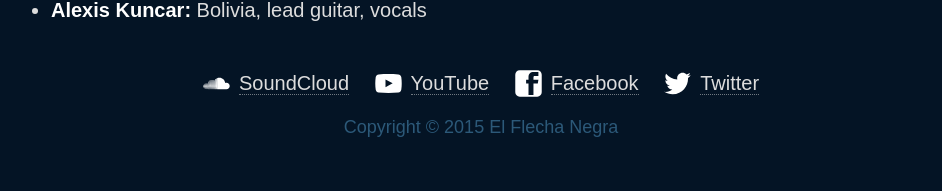
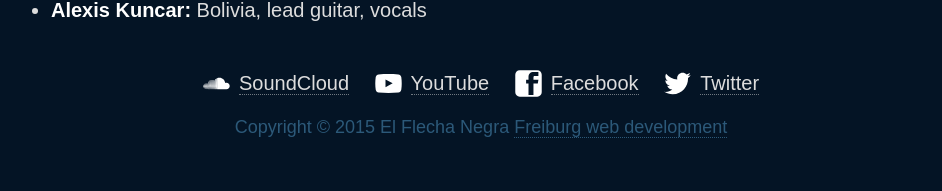
Before and after one commit to tatani/el-flecha-negra, a Jekyll site: the page built from index.md, in a window 1280 px wide. Shown: the part 1611-1802 px from the top of the page, without its empty margins (159-1101 px from the left). Built offline with Jekyll 4.4.1, drawn with Linux system fonts in a browser that asks for light colours; Markdown is read by kramdown in place of the engine named in the settings.

Commit message:
:link: add dev credit

```diff
--- a/_layouts/page.html
+++ b/_layouts/page.html
@@ -26,7 +26,7 @@
         <li class="facebook"><a href="https://www.google.com/url?q=https%3A%2F%2Fwww.facebook.com%2Fpages%2FEl-Flecha-Negra%2F1387897221512304&amp;sa=D&amp;sntz=1&amp;usg=AFQjCNHDYt-GHz0v97pSlUzQ9VoDqPBN3Q">Facebook</a></li>
         <li class="twitter"><a href="https://twitter.com/El_Flecha_Negra">Twitter</a></li>
       </ul>
-      <p class="copyright">Copyright &#169; 2015 El Flecha Negra</p>
+      <p class="copyright">Copyright &#169; 2015 El Flecha Negra <a href="http://chrisruppel.com">Freiburg web development</a></p>
     </footer>
     <script>
       (function(i,s,o,g,r,a,m){i['GoogleAnalyticsObject']=r;i[r]=i[r]||function(){
```
